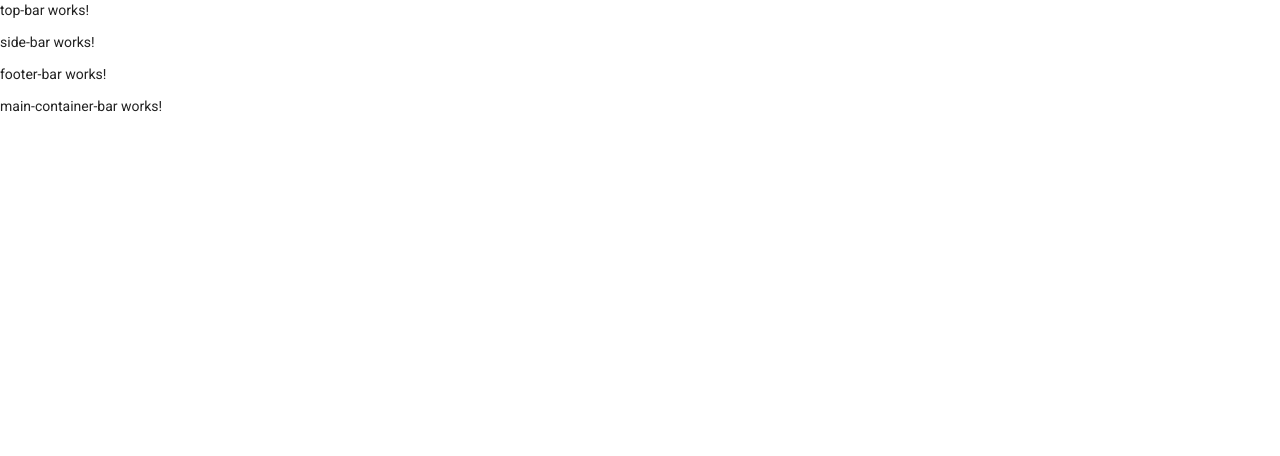
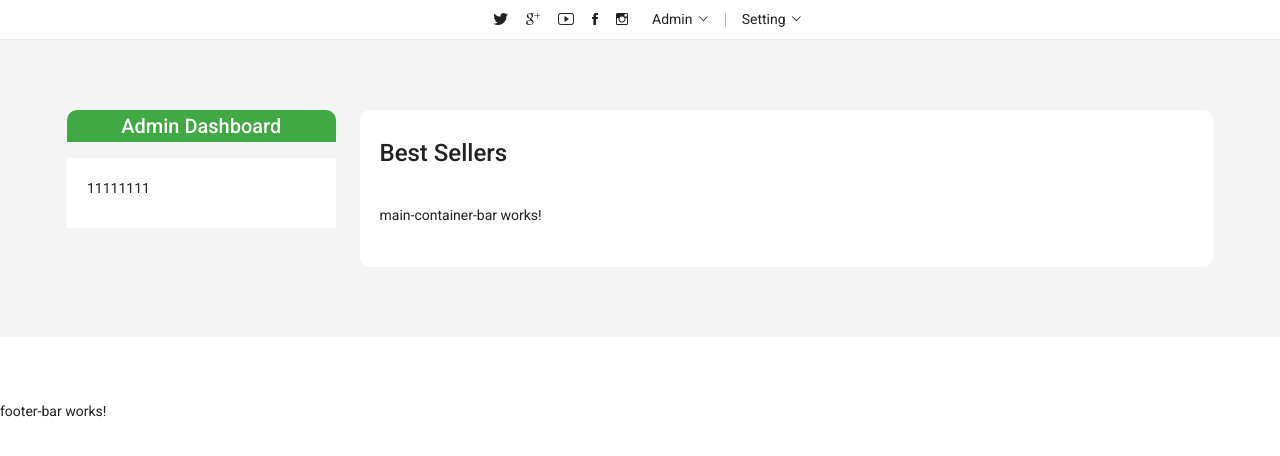
Before and after one commit to sarmadrenesis/jenkinsintegration, an Angular app: page /admin in a window 1280 px wide. Shown: the top 456 px of the page. Built offline with nearby package versions, Linux system fonts and the light colour scheme; a web font is replaced by a local one.

Commit message:
codeUpdated

```diff
--- a/src/app/admin/admin-dashboard/admin-dashboard.component.html
+++ b/src/app/admin/admin-dashboard/admin-dashboard.component.html
@@ -1,4 +1,3 @@
 <app-top-bar></app-top-bar>
 <app-side-bar></app-side-bar>
 <app-footer-bar></app-footer-bar>
-<app-main-container-bar></app-main-container-bar>
--- a/src/app/core/side-bar/side-bar.component.html
+++ b/src/app/core/side-bar/side-bar.component.html
@@ -1 +1,30 @@
-<p>side-bar works!</p>
+<div class="home3_bg_area product_five">
+    <div class="container">
+        <div class="row">
+            <div class="col-lg-3 col-md-4">
+               <div class="productbg_right_left">
+                    <div class="deals_prodict_three">
+                        <div class="deals_title">
+                            <h2>Admin Dashboard</h2>
+                        </div>
+                        <div class="deals_prodict_inner3">
+                            11111111
+                        </div>
+                    </div>
+                </div>
+            </div>
+            <div class="col-lg-9 col-md-8">
+                <div class="productbg_right_side">
+                    <div class="small_product_inner3">
+                        <div class="section_title">
+                           <h2>Best Sellers</h2>
+                        </div>
+                        <div class="content">
+                            <app-main-container-bar></app-main-container-bar>
+                         </div>
+                    </div>
+                </div>
+            </div>
+        </div>
+    </div>
+</div>
--- a/src/app/core/top-bar/top-bar.component.html
+++ b/src/app/core/top-bar/top-bar.component.html
@@ -1 +1,41 @@
-<p>top-bar works!</p>
+<header>
+    <div class="main_header">
+        <div class="header_top">
+            <div class="container">
+                <div class="row align-items-center">
+                    <div class="col-lg-6">
+                        <div class="header_social text-right">
+                            <ul>
+                                <li><a><i class="ion-social-twitter"></i></a></li>
+                                <li><a><i class="ion-social-googleplus-outline"></i></a></li>
+                                <li><a><i class="ion-social-youtube-outline"></i></a></li>
+                                <li><a><i class="ion-social-facebook"></i></a></li>
+                                <li><a><i class="ion-social-instagram-outline"></i></a></li>
+                            </ul>
+                        </div>
+                    </div>
+                    <div class="col-lg-6 col-md-6">
+                        <div class="language_currency">
+                            <ul>
+                                <li class="language"><a> Admin <i class="icon-right ion-ios-arrow-down"></i></a>
+                                    <ul class="dropdown_language">
+                                        <li><a>Create new user</a></li>
+                                        <li><a>Create new Product</a></li>
+                                        <li><a>Create .....</a></li>
+                                    </ul>
+                                </li>
+                                <li class="currency"><a> Setting <i class="icon-right ion-ios-arrow-down"></i></a>
+                                    <ul class="dropdown_currency">
+                                        <li><a>Change Password</a></li>
+                                        <li><a>Profile</a></li>
+                                        <li><a>Logout</a></li>
+                                    </ul>
+                                </li>
+                            </ul>
+                        </div>
+                    </div>
+                </div>
+            </div>
+        </div>
+    </div>
+</header>
```
